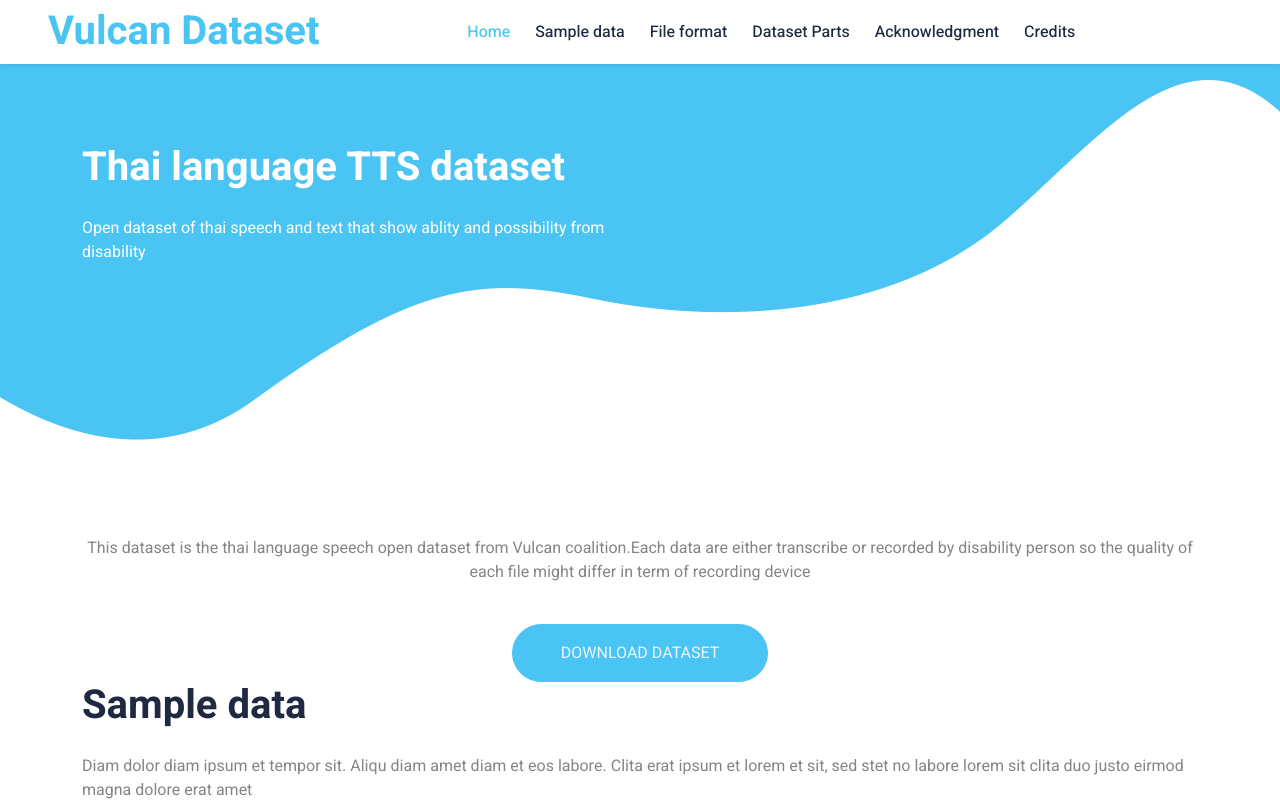
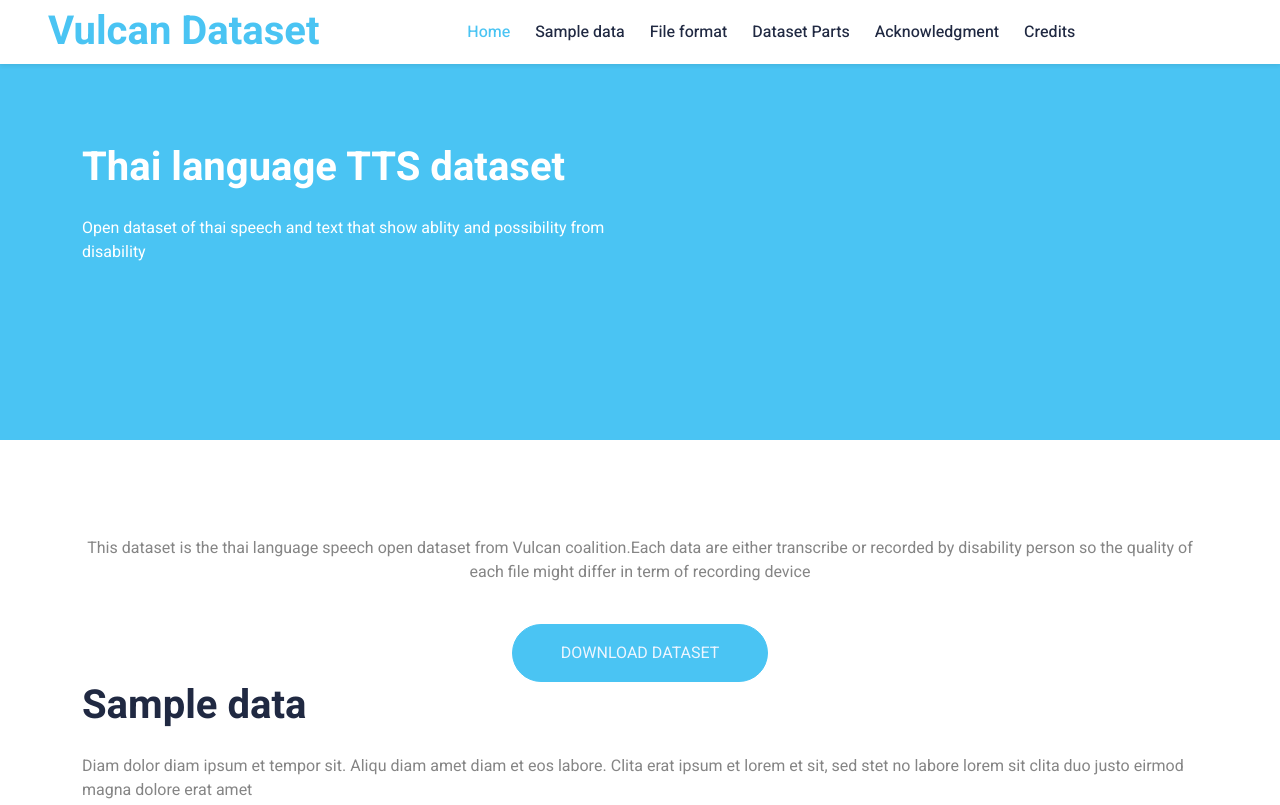
Before and after one commit to vulcan-coalition/data_download_page, a plain HTML site: page index.html in a window 1280 px wide. Shown: the top 805 px of the page. Drawn offline with nearby package versions, Linux system fonts and the light colour scheme.

Commit message:
delete image

```diff
--- a/style.css
+++ b/style.css
@@ -226,7 +226,6 @@ h6,
 .hero-header {
     margin-bottom: 6rem;
     padding: 9rem 0;
-    background: url(./img/bg-bottom.png) center bottom no-repeat;
 }
 
 @media (max-width: 991.98px) {
```
Also changed, not shown: img/bg-bottom.png (deleted).
